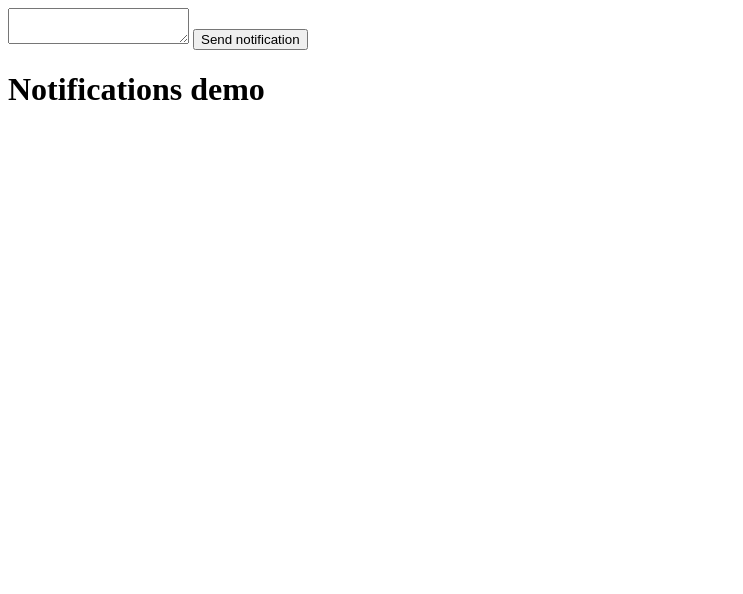
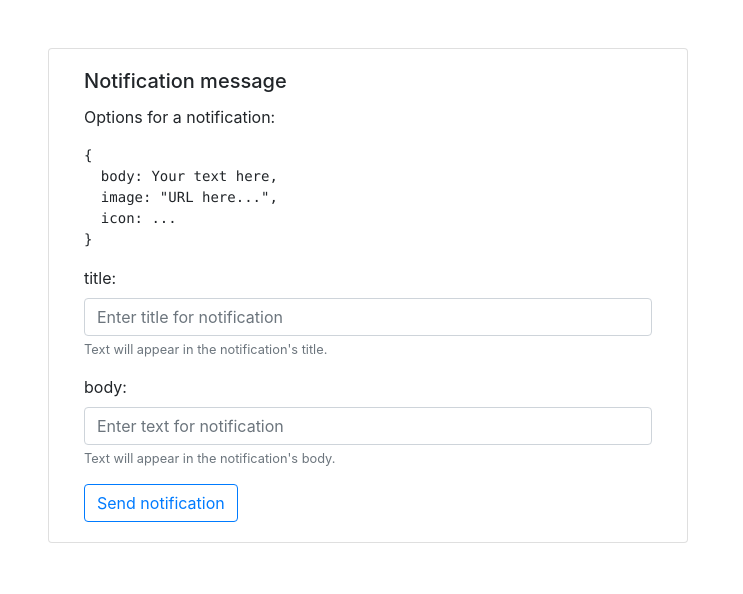
Before and after one commit to 1337-5P34Ker/web-push-demo, a website: page client/index.html in a window 1280 px wide. Shown: the whole page, without its empty margins (0-743 px from the left). Drawn offline with nearby package versions, Linux system fonts and the light colour scheme.

Commit message:
bootstrap + inputs

```diff
--- a/client/client.js
+++ b/client/client.js
@@ -4,14 +4,15 @@ const publicVapidKey =
   "BPLqYpWFeHXtYKlGC9RR0T9pCPVqrb9_BFyNAuaGruIyk8Gsuuxn_H1Z7G6Rl_in-XalRTWULkZFrde7JJPua6o";
 
 
-function sendNotification(text){
+function sendNotification(title, body){
   // Check for service worker in navigator
 if ("serviceWorker" in navigator) {
-  send(text).catch(err => console.error(err));
+  const message = {title: title, body: body};
+  send(message).catch(err => console.error(err));
 }
 
 // Register SW, Register Push, Send Push
-async function send(text) {
+async function send(message) {
   // Register Service Worker
   console.log("Registering service worker...");
   const register = await navigator.serviceWorker.register("/worker.js", {
@@ -28,7 +29,8 @@ async function send(text) {
   console.log("Push successfully registered...");
 
   // Send a Push notification
-  const payload = {text: text, subscription:subscription};
+
+  const payload = {message, subscription};
   console.log("Sending push...");
   await fetch("/subscribe", {
     method: "POST",
--- a/client/index.html
+++ b/client/index.html
@@ -1,14 +1,48 @@
 <!DOCTYPE html>
 <html lang="de">
-  <link rel="shortcut icon" type="image/x-icon" href="https://www.ronami.de/favicon.ico" />
+<link rel="shortcut icon" type="image/x-icon" href="https://www.ronami.de/favicon.ico" />
+
 <head>
   <meta charset="UTF-8">
   <title>Push notifications demo</title>
+  <link rel="stylesheet" href="https://stackpath.bootstrapcdn.com/bootstrap/4.3.1/css/bootstrap.min.css"
+    integrity="sha384-ggOyR0iXCbMQv3Xipma34MD+dH/1fQ784/j6cY/iJTQUOhcWr7x9JvoRxT2MZw1T" crossorigin="anonymous">
 </head>
+
 <body>
-  <textarea id="text"></textarea>
-  <button onclick="sendNotification(document.getElementById('text').value)">Send notification</button>
-  <h1>Notifications demo</h1>
+  <div class="container-fluid">
+    <div class="row">
+      <div class="card m-5 col-md-6">
+        <!-- <h5 class="card-header">Featured</h5> -->
+        <div class="card-body">
+          <h5 class="card-title">Notification message</h5>
+          <p class="card-text">
+            Options for a notification:
+<pre>{
+  body: Your text here,
+  image: "URL here...",
+  icon: ...
+}</pre>
+          </p>
+          <div class="form-group">
+            <label for="text">title:</label>
+            <input type="text" class="form-control" id="title" aria-describedby="textTitle"
+              placeholder="Enter title for notification">
+            <small id="textTitle" class="form-text text-muted">Text will appear in the notification's title.</small>
+          </div>
+          <div class="form-group">
+            <label for="text">body:</label>
+            <input type="text" class="form-control" id="text" aria-describedby="textHelp"
+              placeholder="Enter text for notification">
+            <small id="textHelp" class="form-text text-muted">Text will appear in the notification's body.</small>
+          </div>
+          <button class="btn btn-outline-primary" onclick="sendNotification(document.getElementById('title').value, document.getElementById('text').value)">Send
+            notification</button>
+        </div>
+      </div>
+    </div>
+  </div>
   <script src="client.js"></script>
 </body>
+
 </html>
--- a/index.js
+++ b/index.js
@@ -30,9 +30,12 @@ app.post("/subscribe", (req, res) => {
     // get subscription object
     const payload = req.body;
     res.status(201).json({}); // created
+    console.log( payload.message);
+    const body = payload.message.body;
+    const title = payload.message.title;
 
     // create payload
-    const notification = JSON.stringify({ title: "Nur ein Test" , body: `Text: ${payload.text}`});
+    const notification = JSON.stringify({ title: title , body: body});
   console.log(JSON.stringify(payload.subscription));
     // send notification to subscription
     webpush
```
